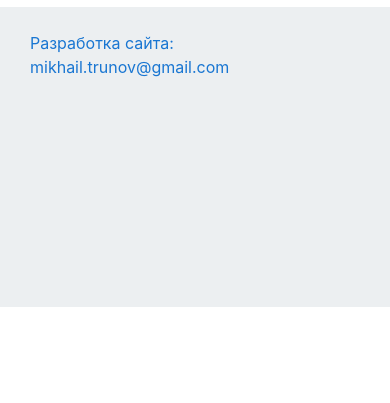
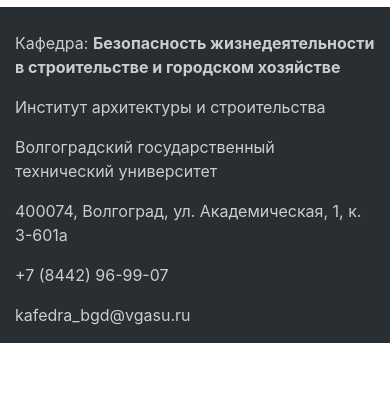
Before and after one commit to eximius8/bgd, a Django app: page / in a window 390 px wide. Shown: the part 1378-1781 px from the top of the page. After the commit the page ends 1721 px from the top, so only its background shows below. Run offline with Django 3.2, Linux system fonts and the light colour scheme; data comes from the database, SQL or seed files in the repository; both versions use the stored data as it was after the commit; some libraries are stand-ins or nearby versions.

Commit message:
New changes

```diff
--- a/bgd/settings.py
+++ b/bgd/settings.py
@@ -23,9 +23,9 @@
 SECRET_KEY = 'gd8^v&m86hcz)k6w=8zom2+#aazqn^+clvfz^wca7jb!f%&_*e'
 
 # SECURITY WARNING: don't run with debug turned on in production!
-DEBUG = True
+DEBUG = False
 
-ALLOWED_HOSTS = ['eximius8.pythonanywhere.com','*']
+ALLOWED_HOSTS = ['eximius8.pythonanywhere.com']
 
 
 # Application definition
--- a/home/templates/home/base.html
+++ b/home/templates/home/base.html
@@ -1,6 +1,21 @@
 <!doctype html>
 <html lang="ru">
   <head>
+    <style>
+      html, body {
+                    height: 100%;
+                  }
+      body {
+              background: #ffffff;
+              display: flex;
+              flex-flow: column;
+            }
+      footer {
+                margin-top: auto;
+                background: #292e33;
+                color: #ccc;
+              }
+    </style>
     <!-- Required meta tags -->
     <meta charset="utf-8">
     <meta name="viewport" content="width=device-width, initial-scale=1, shrink-to-fit=no">
@@ -37,7 +52,7 @@
     <main>
       <div class="container-fluid">
         <div class="row pr-2 pt-2">
-          <div class="col-lg-3 col-xl-2 mt-1"> <!-- style="background-color: #1976d2;"-->
+          <div class="col-lg-3 col-xl-2 mt-1">
             <div class="nav flex-column nav-pills" id="v-pills-tab" role="tablist" aria-orientation="vertical">
               {% for name, link in leftm.items %}
                   <a class="nav-link {% if link == request.path %} active {% endif %}" id="v-pills-home-tab" href="{{link}}" role="tab" aria-controls="v-pills-home"
@@ -53,9 +68,6 @@
               {% include "home/main.html" with mitems=mitems %}
             {% endif %}
 
-
-
-
             <p class="float-right">
               Последнее изменение: {{last_updated|date:'d.m.Y'}}
             </p>
@@ -63,34 +75,25 @@
           </div>
           <div class="col-lg-3 col-xl-3 mt-1 mb-2 text-center" >
             {% include "home/rightpanel.html" with rheader=rheader ritems=ritems %}
-
-
           </div>
         </div>
       </div>
     </main>
 
-
-    <footer style="height: 300px; background-color: #eceff1; color:#1976d2;">
-      <div class="container-fluid pb-4 pt-4">
-        <div class="col-lg-8">
-          Разработка сайта: mikhail.trunov@gmail.com
+    <footer class="footer container-fluid">
+      <div class="row pt-4">
+        <div class="col-lg-6">
+          <p>Кафедра: <strong>Безопасность жизнедеятельности в строительстве и городском хозяйстве</strong></p>
+          <p>Институт архитектуры и строительства</p>
+          <p>Волгоградский государственный технический университет</p>
         </div>
-        <div class="row" style="height: 300px;">
-          <div class="col-lg-4 pt-4 d-none d-md-block">
-            <a href="http://vstu.ru" target="_blank"><img src="http://vstu.ru/bitrix/templates/mfrog/images/logo.png" alt="ВолгГТУ" width="260"></a>
-          </div>
-          <div class="col-lg-4 pt-4 d-none d-md-block">
-            <a href="http://vgasu.ru" target="_blank"><img src="http://vgasu.ru/images/title.png" width="380" height="85" alt="ИАиС ВолГТУ" title="Институт архитектуры и строительства ВолгГТУ"></a>
-<!--
-            <a href="https://www.minobrnauki.gov.ru/" target="_blank"><img class="mh-100" src="https://www.minobrnauki.gov.ru/common/upload/min-obr-header.png" alt="" class="logoimage"></a>
--->
-          </div>
-
+        <div class="col-lg-6">
+          <p>400074, Волгоград, ул. Академическая, 1, к. 3-601а</p>
+          <p>+7 (8442) 96-99-07</p>
+          <p>kafedra_bgd@vgasu.ru</p>
         </div>
       </div>
     </footer>
-
 
 
     <!-- Optional JavaScript -->
--- a/home/views.py
+++ b/home/views.py
@@ -3,6 +3,7 @@
 from home.models import LeftMenu, SitePost, Equipment
 from django.shortcuts import render, HttpResponse, redirect
 from django.http import HttpResponseRedirect
+import random as rnd
 
 
 def view_404(request, exception=None):
@@ -20,18 +21,20 @@
         menuT[name]="/"+link
     return menuT
 
-def eqarray():
+def eqarray(simple=True):
     pageArray={}
     pageArray['rheader']="Наше оборудование"
     pageArray['ritems']={}
-    act=True
-    for tool in Equipment.objects.all():
-        if act:
+    allequip = Equipment.objects.all()
+    act=rnd.randint(0,len(allequip)-1)
+    counter=0
+    for tool in allequip:
+        if counter==act:
             pageArray['ritems'][tool.name]={'manufact': tool.manufact, 'urlimage': tool.urlimage, 'urlmenu': tool.postUrl, 'act': 'active'}
-            act=False
         else:
             pageArray['ritems'][tool.name]={'manufact': tool.manufact, 'urlimage': tool.urlimage, 'urlmenu': tool.postUrl, 'act': ''}
-    pageArray['simple']=True
+        counter=counter+1
+    pageArray['simple']=simple
     return pageArray
 
 
@@ -63,18 +66,11 @@
             return HttpResponseRedirect('/lab/')
 
 
-    pageArray['rheader']="Наше оборудование"
-    pageArray['ritems']={}
-    act=True
-    for tool in Equipment.objects.all():
-        if act:
-            pageArray['ritems'][tool.name]={'manufact': tool.manufact, 'urlimage': tool.urlimage, 'urlmenu': tool.postUrl, 'act': 'active'}
-            act=False
-        else:
-            pageArray['ritems'][tool.name]={'manufact': tool.manufact, 'urlimage': tool.urlimage, 'urlmenu': tool.postUrl, 'act': ''}
+    pageArray2=eqarray(False)
+    pageArray1={**pageArray2, **pageArray}
 
 
-    return render(request, 'home/base.html', pageArray)
+    return render(request, 'home/base.html', pageArray1)
 
 
 
@@ -112,7 +108,6 @@
         pageArray['page_content']=PostObj.postText
         pageArray['last_updated']=PostObj.LastUpdated
 
-    eq1=Equipment.objects.all().first()
     pageArray2=eqarray()
     pageArray1={**pageArray2, **pageArray}
 
```
Also changed, not shown: db.sqlite3.
